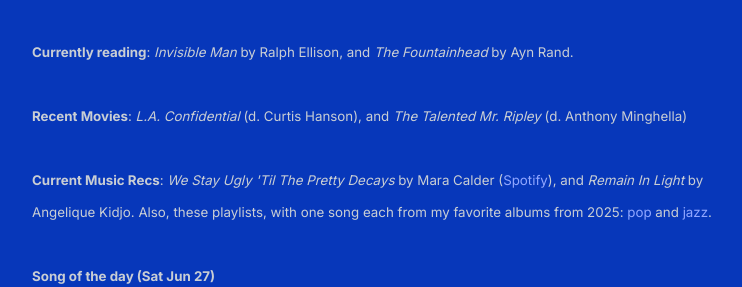
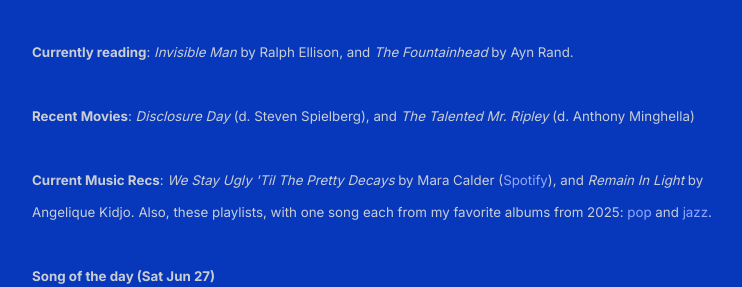
Before and after one commit to shihankanungo/shihankanungo.github.io, a Jekyll site: the page built from index.md, in a window 1280 px wide and 900 px high, scrolled down 759 px, cut to the strip 152-439 px from the top of the window. Shown: the whole strip, without its empty margins (248-990 px from the left). Built offline with Jekyll 4.4.1, drawn with Linux system fonts in a browser that asks for light colours.

Commit message:
Update _config.yml

```diff
--- a/_config.yml
+++ b/_config.yml
@@ -10,7 +10,7 @@
           <br /><br />
           <small><b>Currently reading</b>: <i>Invisible Man</i> by Ralph Ellison, and <i>The Fountainhead</i> by Ayn Rand.</small>
           <br /><br />
-          <small><b>Recent Movies</b>: <i>L.A. Confidential</i> (d. Curtis Hanson), and <i>The Talented Mr. Ripley</i> (d. Anthony Minghella)</small>
+          <small><b>Recent Movies</b>: <i>Disclosure Day</i> (d. Steven Spielberg), and <i>The Talented Mr. Ripley</i> (d. Anthony Minghella)</small>
           <br /><br />
           <small><b>Current Music Recs</b>: <i>We Stay Ugly 'Til The Pretty Decays</i> by Mara Calder (<a href="https://open.spotify.com/album/2pacOfhvZZHtuYZJnJrwg8?si=9Am8PVTjSkuYAoIyD-RNSQ">Spotify</a>), and <i>Remain In Light</i> by Angelique Kidjo. Also, these playlists, with one song each from my favorite albums from 2025: <a href="https://open.spotify.com/playlist/0b6ipXilq8yItCkbfxZRbl?si=022493cba1c64e71">pop</a> and <a href="https://open.spotify.com/playlist/2iO14usuhKlftJvaT3AK0R?si=7f8887dec02c4fed">jazz</a>. </small>
           <br /><br />
```
